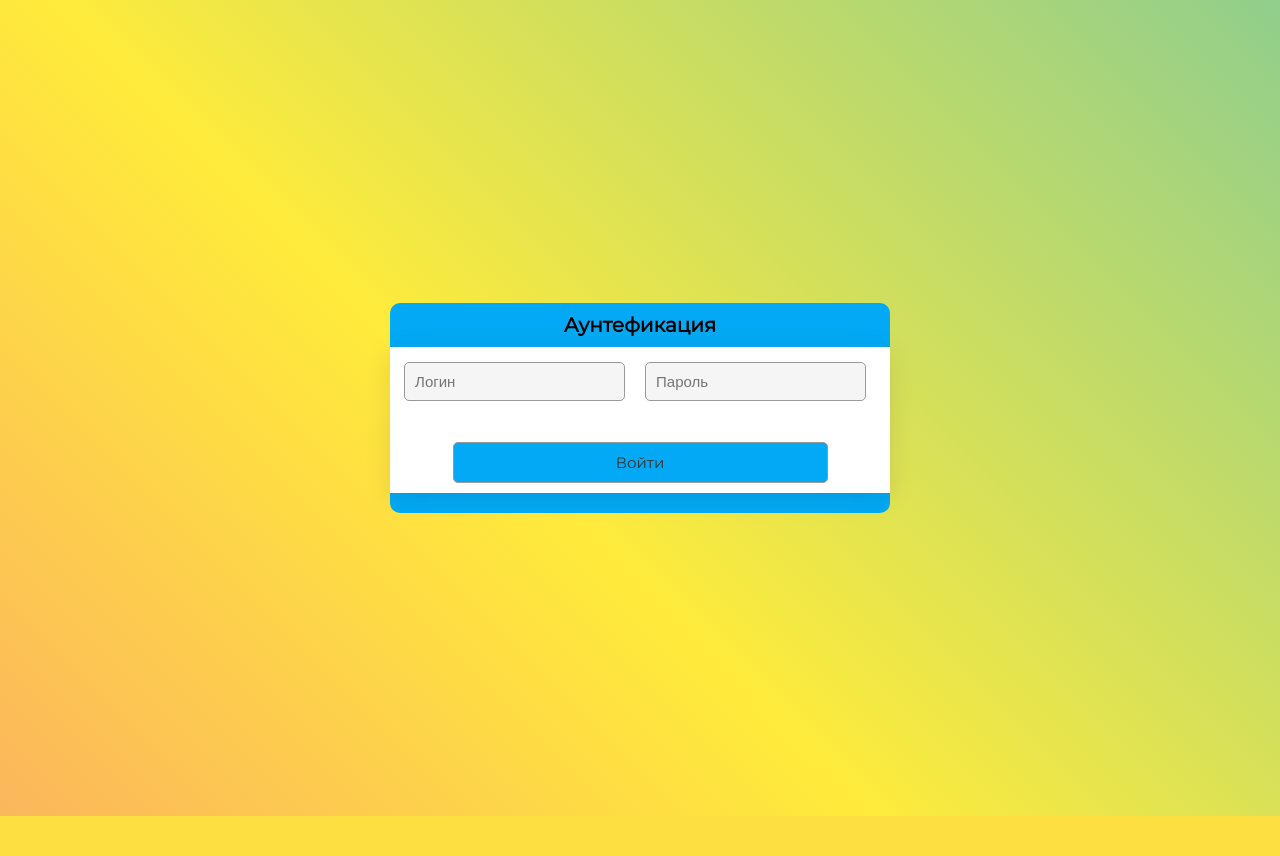
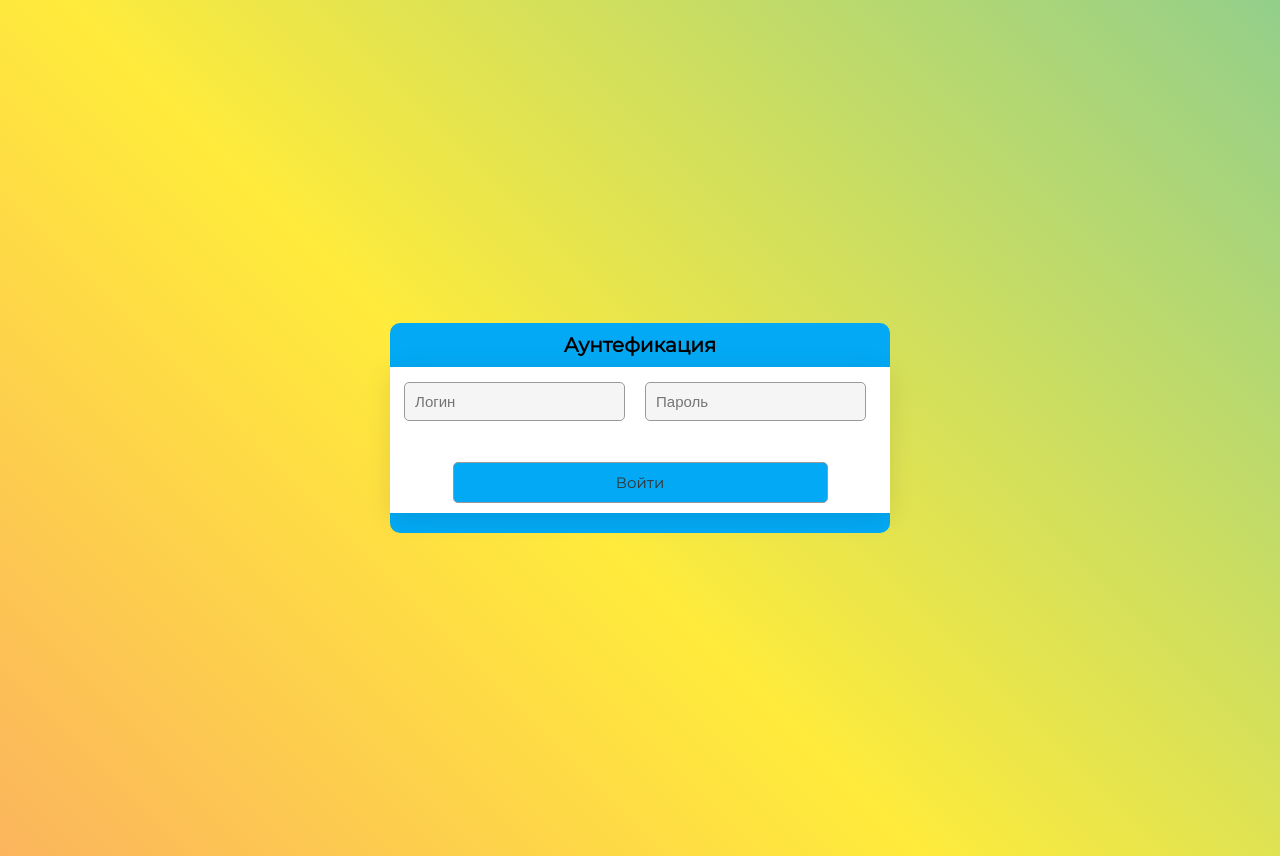
Before and after one commit to qweasd22/WuSo--django-, a Django app: page /login/ in a window 1280 px wide. Before the commit the page ends 816 px from the top, so only its background shows below. Run offline with Django 3.2, Linux system fonts and the light colour scheme.

Commit message:
exchange 100vh - 105 vh

```diff
--- a/hello/static/AUT/AUT.css
+++ b/hello/static/AUT/AUT.css
@@ -4,7 +4,7 @@ body {
     display: flex;
     justify-content: center;
     align-items: center;
-    height: 100vh;
+    height: 105vh;
     background: linear-gradient(45deg, #03a9f4, #f441a5, #ffeb3b, #03a9f4);
   background-size: 400% 400%;
   animation: shimmer 5s infinite;
```
